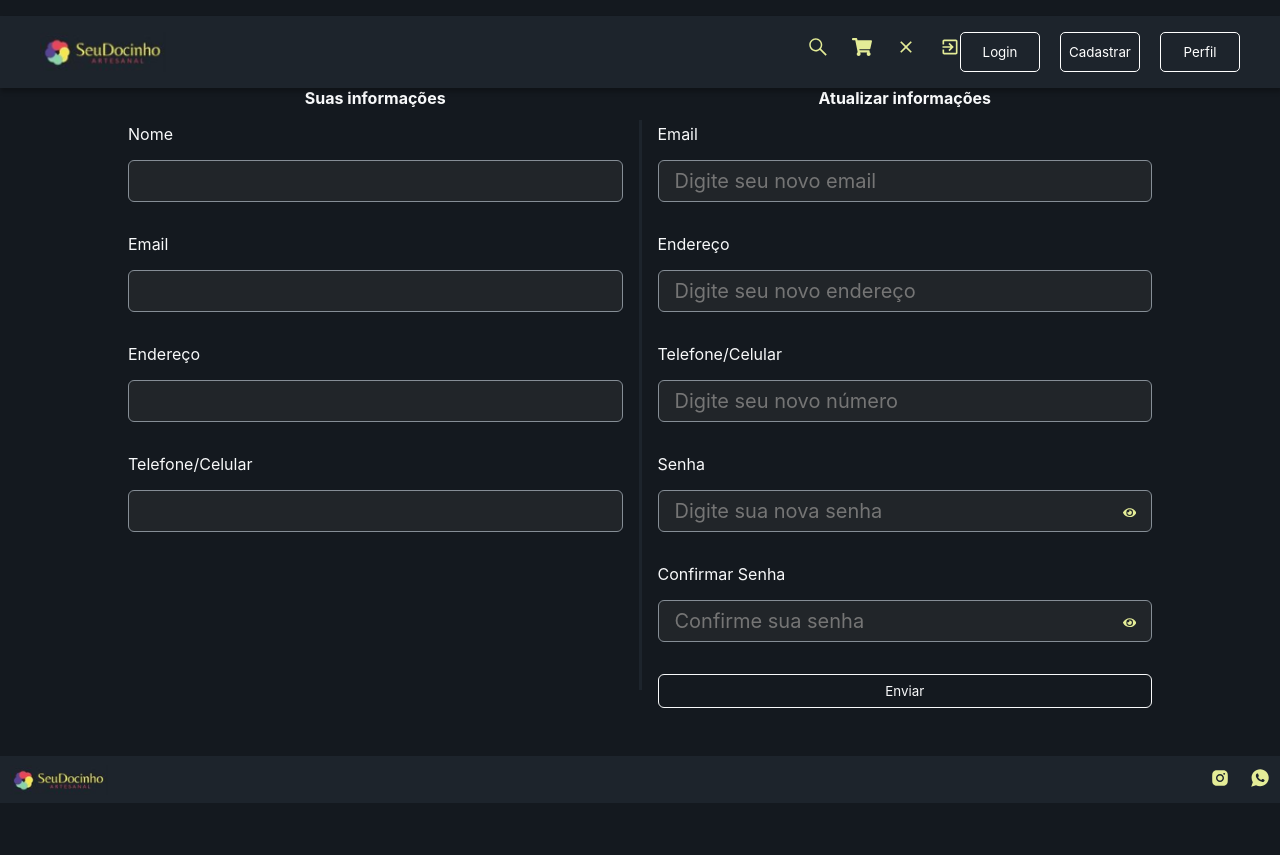
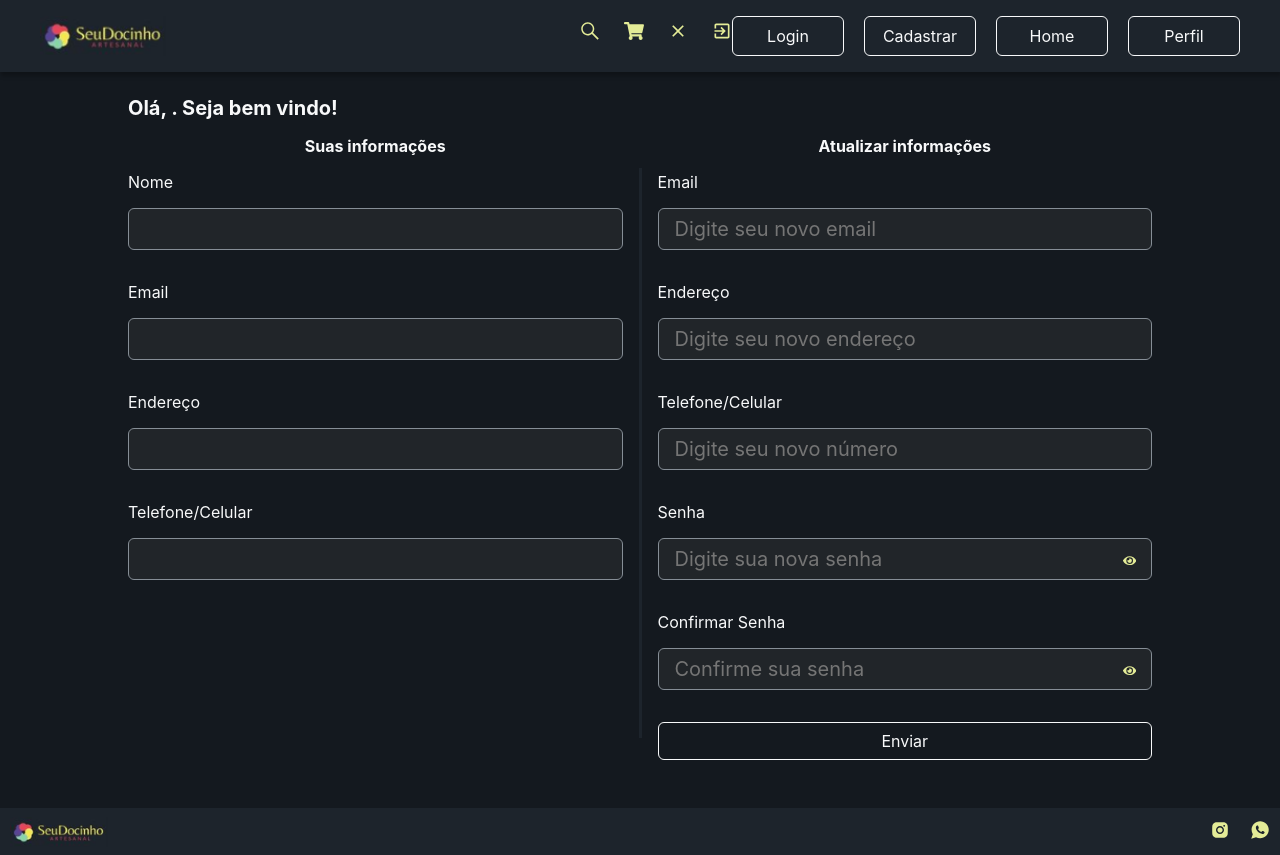
Before and after one commit to MatheusGualtieri/ProjectSeuDocinho, a React (Vite) app: page /perfil in a window 1280 px wide. Both pictures are taken after a click on the icon 1186 px from the left and 47 px from the top of the page. Before the commit the page ends 803 px from the top, so only its background shows below. Built offline with nearby package versions, Linux system fonts and the light colour scheme; no server answers.

Commit message:
fix: fixing some css errors

```diff
--- a/src/components/Header/index.tsx
+++ b/src/components/Header/index.tsx
@@ -11,6 +11,7 @@ import { StyledDropDownSearch } from "./styleDropDownSearch";
 import { ProductContext } from "../../Providers/ProductContext/ProductContext";
 import { SubmitHandler, useForm } from "react-hook-form";
 import { ITag } from "../../Providers/ProductContext/@typesProduct";
+import { ButtonLink, ButtonPrimary } from "../../styles/buttons";
 
 const Header = () => {
   const [dropDown, setDropDown] = useState(false);
@@ -49,9 +50,10 @@ const Header = () => {
         <div className="conteinerDropDown">
           {dropDown && (
             <StyledDropDownMenu>
-              <button>Login</button>
-              <button>Cadastrar</button>
-              <button>Perfil</button>
+              <ButtonPrimary>Login</ButtonPrimary>
+              <ButtonPrimary>Cadastrar</ButtonPrimary>
+              <ButtonLink to={"/"}>Home</ButtonLink>
+              <ButtonLink to={"/perfil"}>Perfil</ButtonLink>
             </StyledDropDownMenu>
           )}
         </div>
--- a/src/components/Header/style.ts
+++ b/src/components/Header/style.ts
@@ -16,21 +16,6 @@ export const StyledHeader = styled.header`
     width: 100%;
     max-width: 1200px;
     display: flex;
-  }
-
-  button {
-    height: 37px;
-
-    border-radius: 5px;
-    border: 1px solid var(--color-add-product);
-
-    background-color: var(--color-primary);
-    color: var(--color-add-product);
-  }
-
-  button:hover {
-    background-color: var(--color-add-product);
-    color: var(--color-primary);
   }
 
   @media (min-width: 500px) {
--- a/src/components/Header/styleDropDownMenu.ts
+++ b/src/components/Header/styleDropDownMenu.ts
@@ -4,8 +4,9 @@ export const StyledDropDownMenu = styled.div`
   display: flex;
   gap: 20px;
 
-  button {
+  button,
+  a {
     height: 40px;
-    width: 80px;
+    width: 7rem;
   }
 `;
--- a/src/pages/PerfilPage/style.ts
+++ b/src/pages/PerfilPage/style.ts
@@ -1,7 +1,7 @@
 import styled from "styled-components";
 
 export const StyledMain = styled.div`
-  margin-top: 1rem;
+  padding-top: 4rem;
   display: flex;
   flex-direction: column;
   align-items: center;
--- a/src/styles/buttons.ts
+++ b/src/styles/buttons.ts
@@ -1,4 +1,5 @@
 import styled from "@emotion/styled";
+import { Link } from "react-router-dom";
 
 export const ButtonPrimary = styled.button`
   padding: 0.5rem 1rem;
@@ -6,6 +7,7 @@ export const ButtonPrimary = styled.button`
   color: var(--grey-0);
   border: 1px solid var(--grey-0);
   border-radius: var(--border-radius);
+  font-size: var(--font-size-2);
   transition: 0.5s;
 
   :hover {
@@ -20,3 +22,22 @@ export const ButtonIcon = styled.button`
   text-decoration: none;
   color: var(--color-image);
 `;
+
+export const ButtonLink = styled(Link)`
+  padding: 0.5rem 1rem;
+  background-color: transparent;
+  color: var(--grey-0);
+  border: 1px solid var(--grey-0);
+  border-radius: var(--border-radius);
+  transition: 0.5s;
+  text-decoration: none;
+  font-size: var(--font-size-2);
+  display: flex;
+  justify-content: center;
+  align-items: center;
+  cursor: pointer;
+  :hover {
+    background-color: var(--grey-0);
+    color: var(--color-tertiary);
+  }
+`;
```
